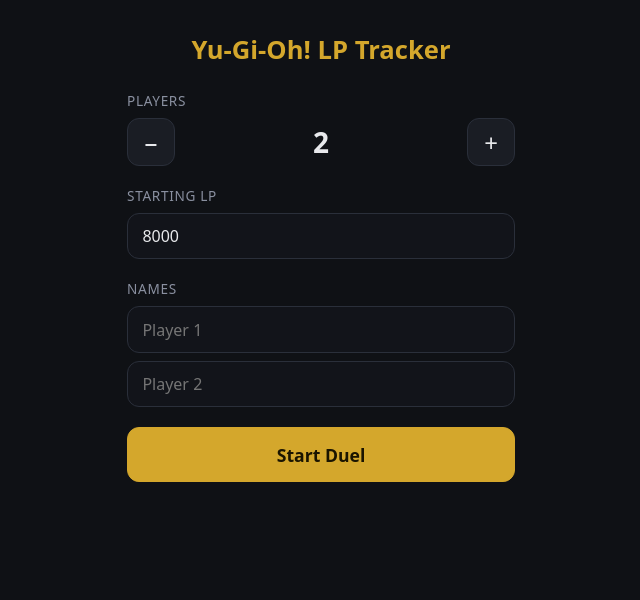
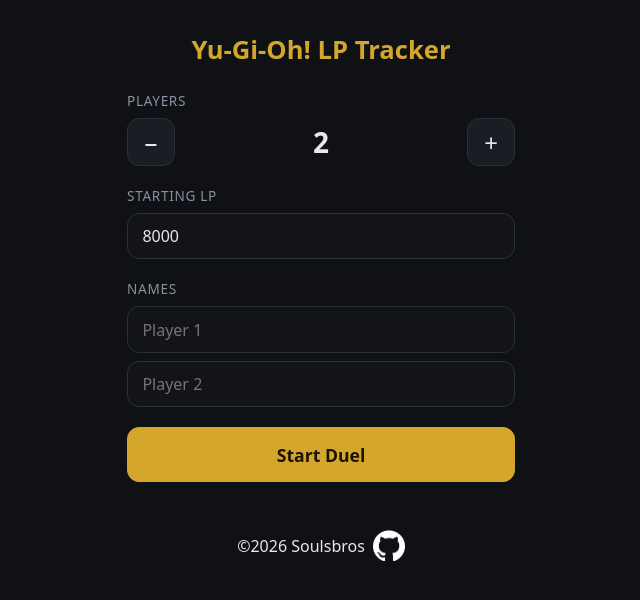
Before and after one commit to Steeven9/Yu-Gi-Assistant, a plain HTML site: page index.html in a window 1280 px wide. Shown: the whole page, without its empty margins (319-959 px from the left). Drawn offline with Linux system fonts and the light colour scheme.

Commit message:
Add footer

```diff
--- a/index.html
+++ b/index.html
@@ -135,6 +135,22 @@
       </section>
     </template>
 
+    <footer>
+      <p>
+        &copy;2026
+        <a href="https://soulsbros.ch" target="_blank" class="footer-link">
+          Soulsbros
+        </a>
+      </p>
+      <a
+        href="https://github.com/Steeven9/Yu-Gi-Assistant"
+        target="_blank"
+        class="github-link"
+      >
+        <img src="githubLogo.webp" width="32" alt="GitHub logo" />
+      </a>
+    </footer>
+
     <script src="app.js"></script>
   </body>
 </html>
--- a/style.css
+++ b/style.css
@@ -352,7 +352,7 @@ h1 {
   display: flex;
   justify-content: center;
   gap: 1.5rem;
-  margin-top: 1.5rem;
+  margin-top: 2rem;
 }
 
 .tool {
@@ -475,3 +475,40 @@ h1 {
     color: var(--green);
   }
 }
+
+/* ---------- Footer ---------- */
+
+footer {
+  display: flex;
+  align-items: center;
+  justify-content: center;
+  gap: 0.5rem;
+  padding: 1rem;
+  margin-top: 1rem;
+}
+
+footer p {
+  margin: 0;
+}
+
+footer a {
+  color: inherit;
+  text-decoration: none;
+}
+
+footer-link:hover {
+  color: #2563eb;
+}
+
+.github-link {
+  transition: all 150ms cubic-bezier(0.4, 0, 0.2, 1);
+}
+
+.github-link:hover {
+  transform: rotate(45deg);
+}
+
+.github-link img {
+  display: block;
+  height: auto;
+}
```
Also changed, not shown: githubLogo.webp (added).
